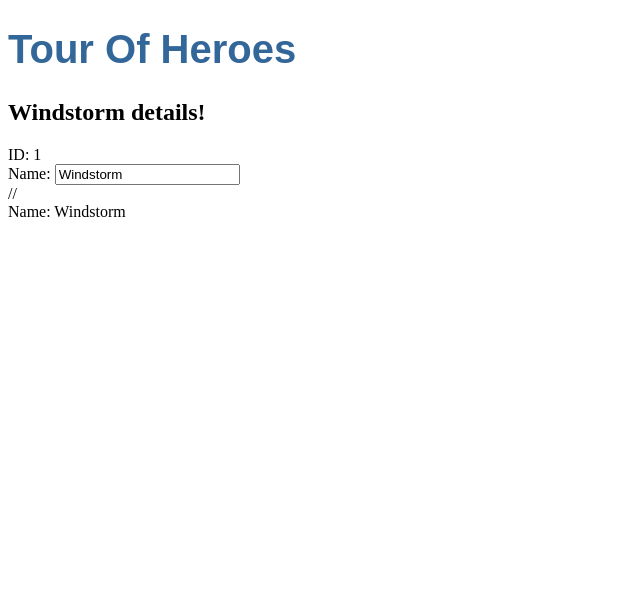
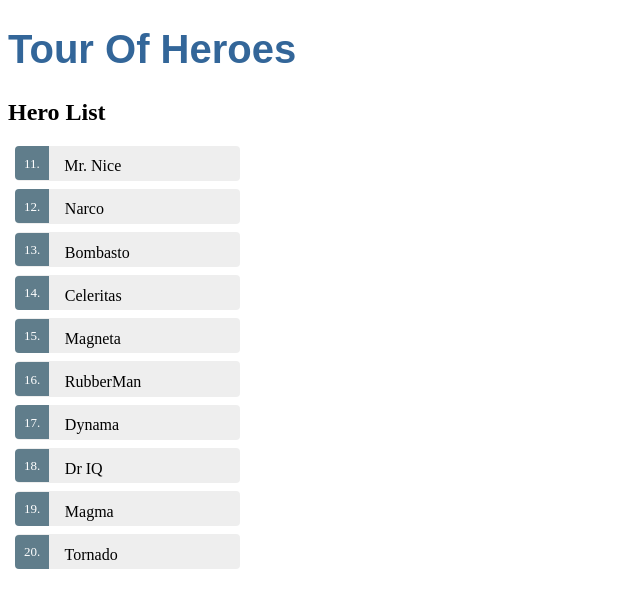
Before and after one commit to IOKeeffe/Register, an Angular app in the folder TourOfHeroes/: page / in a window 1280 px wide. Shown: the top 608 px of the page, without its empty margins (0-640 px from the left). Built offline with nearby package versions, Linux system fonts and the light colour scheme.

Commit message:
add styling

```diff
--- a/TourOfHeroes/src/app/app.component.css
+++ b/TourOfHeroes/src/app/app.component.css
@@ -3,3 +3,51 @@
   font-family: Arial, Helvetica, sans-serif;
   font-size: 250%;
 }
+
+.selected {
+  background-color: #CFD8DC !important;
+  color: white;
+}
+.heroes {
+  margin: 0 0 2em 0;
+  list-style-type: none;
+  padding: 0;
+  width: 15em;
+}
+.heroes li {
+  cursor: pointer;
+  position: relative;
+  left: 0;
+  background-color: #EEE;
+  margin: .5em;
+  padding: .3em 0;
+  height: 1.6em;
+  border-radius: 4px;
+}
+.heroes li.selected:hover {
+  background-color: #BBD8DC !important;
+  color: white;
+}
+.heroes li:hover {
+  color: #607D8B;
+  background-color: #DDD;
+  left: .1em;
+}
+.heroes .text {
+  position: relative;
+  top: -3px;
+}
+.heroes .badge {
+  display: inline-block;
+  font-size: small;
+  color: white;
+  padding: 0.8em 0.7em 0 0.7em;
+  background-color: #607D8B;
+  line-height: 1em;
+  position: relative;
+  left: -1px;
+  top: -4px;
+  height: 1.8em;
+  margin-right: .8em;
+  border-radius: 4px 0 0 4px;
+}
--- a/TourOfHeroes/src/app/app.component.ts
+++ b/TourOfHeroes/src/app/app.component.ts
@@ -5,28 +5,50 @@
   name: string;
 }
 
+const HEROES: Hero[] = [
+  { id: 11, name: 'Mr. Nice' },
+  { id: 12, name: 'Narco' },
+  { id: 13, name: 'Bombasto' },
+  { id: 14, name: 'Celeritas' },
+  { id: 15, name: 'Magneta' },
+  { id: 16, name: 'RubberMan' },
+  { id: 17, name: 'Dynama' },
+  { id: 18, name: 'Dr IQ' },
+  { id: 19, name: 'Magma' },
+  { id: 20, name: 'Tornado' }
+];
+
+
+
 @Component({
   selector: 'app-root',
   // templateUrl: './app.component.html',
   template: `
   <h1>{{title}}</h1>
-  <h2>{{hero.name}} details!</h2>
-  <div>ID: {{hero.id}}</div>
-  <div>
-    <label>Name:
-    <input [(ngModel)]="hero.name" placeholder = "Name">
-    </label>
+  <h2>Hero List</h2>
+  <ul class="heroes">
+    <li *ngFor="let hero of heroes" (click)="onSelect(hero)" [class.selected]="hero === selectedHero">
+      <span class="badge">{{hero.id}}.</span> {{hero.name}}
+    </li>
+  </ul>
+  <div *ngIf="selectedHero">
+    <h2>{{selectedHero.name}} details!</h2>
+    <div>ID: {{selectedHero.id}}</div>
+    <div>
+      <label>Name:
+      <input [(ngModel)]="selectedHero.name" placeholder = "Name">
+      </label>
+    </div>
   </div>
-  // <div>Name: {{hero.name}}</div>
   `,
   styleUrls: ['./app.component.css']
-
 })
 
 export class AppComponent {
   title = 'Tour Of Heroes';
-  hero: Hero = {
-    id: 1,
-    name: 'Windstorm',
+  heroes = HEROES;
+  selectedHero: Hero;
+  onSelect(hero: Hero): void {
+    this.selectedHero = hero;
   }
 }
```
